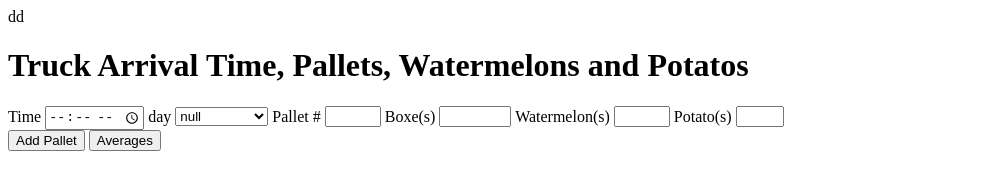
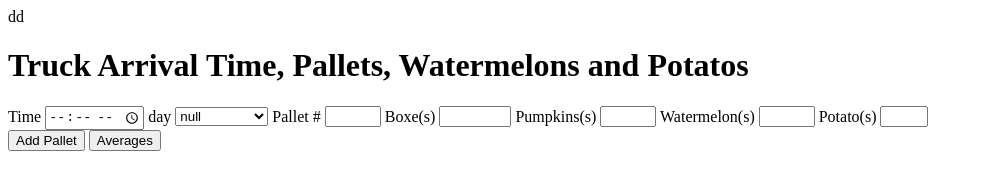
Before and after one commit to rmyers1488/truckDelivery, a plain HTML site: page index.html in a window 1280 px wide. Shown: the whole page, without its empty margins (0-983 px from the left). Drawn offline with Linux system fonts and the light colour scheme.

Commit message:
Update index.html

```diff
--- a/index.html
+++ b/index.html
@@ -25,6 +25,9 @@ dd<!DOCTYPE html>
         <input type="number" class="pallet box" size="1em" min="1" max="30"/>
         <label for="boxes">Boxe(s)</label>
         <input type="number" class="number box" size="3em" min="100" max="1000"/>
+        <label for="pumpkins"/>Pumpkins(s)</label>
+        <input type="number" class="pumpkins box" size="3em" min="1" max="15"/>
+
         <label for="watermelon">Watermelon(s)</label>
         <input type="number" class="watermelon box" size="1em" min="1" max="15"/>
         <label for="potato">Potato(s)</label>
```
